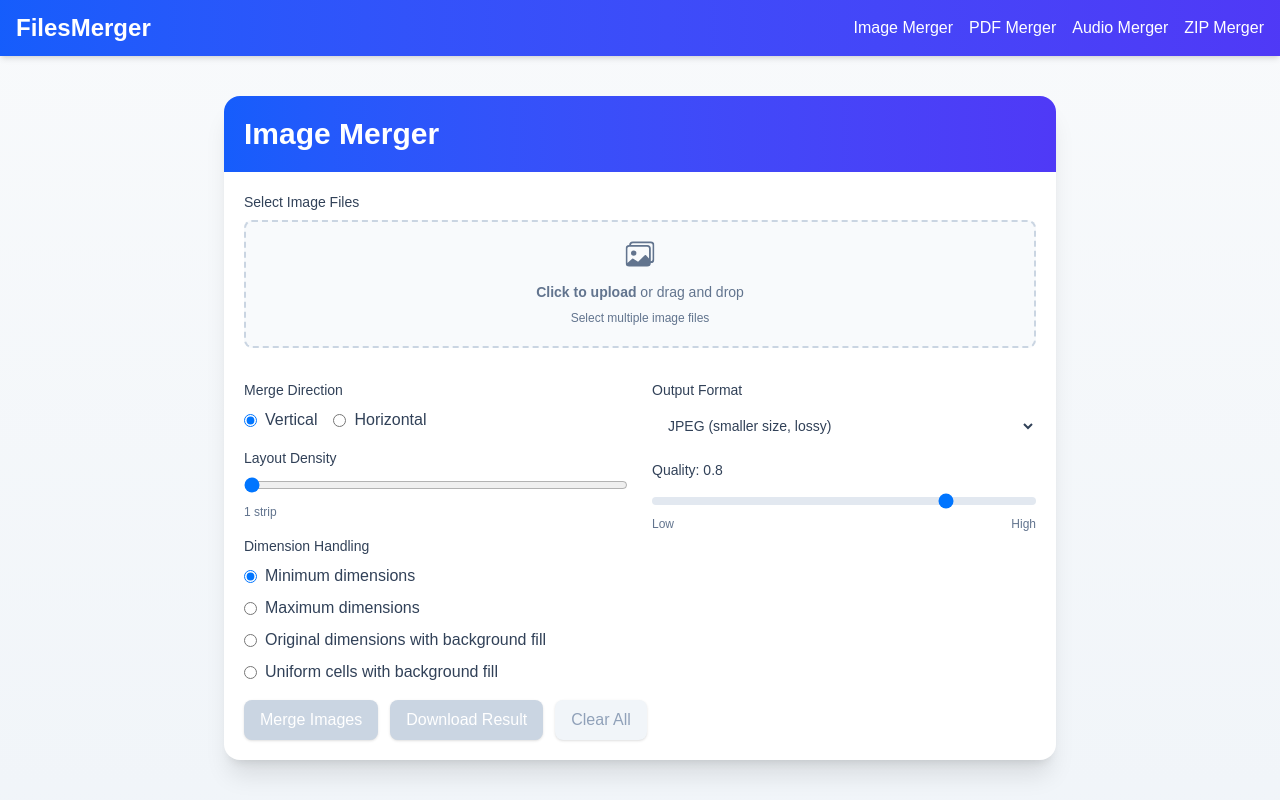
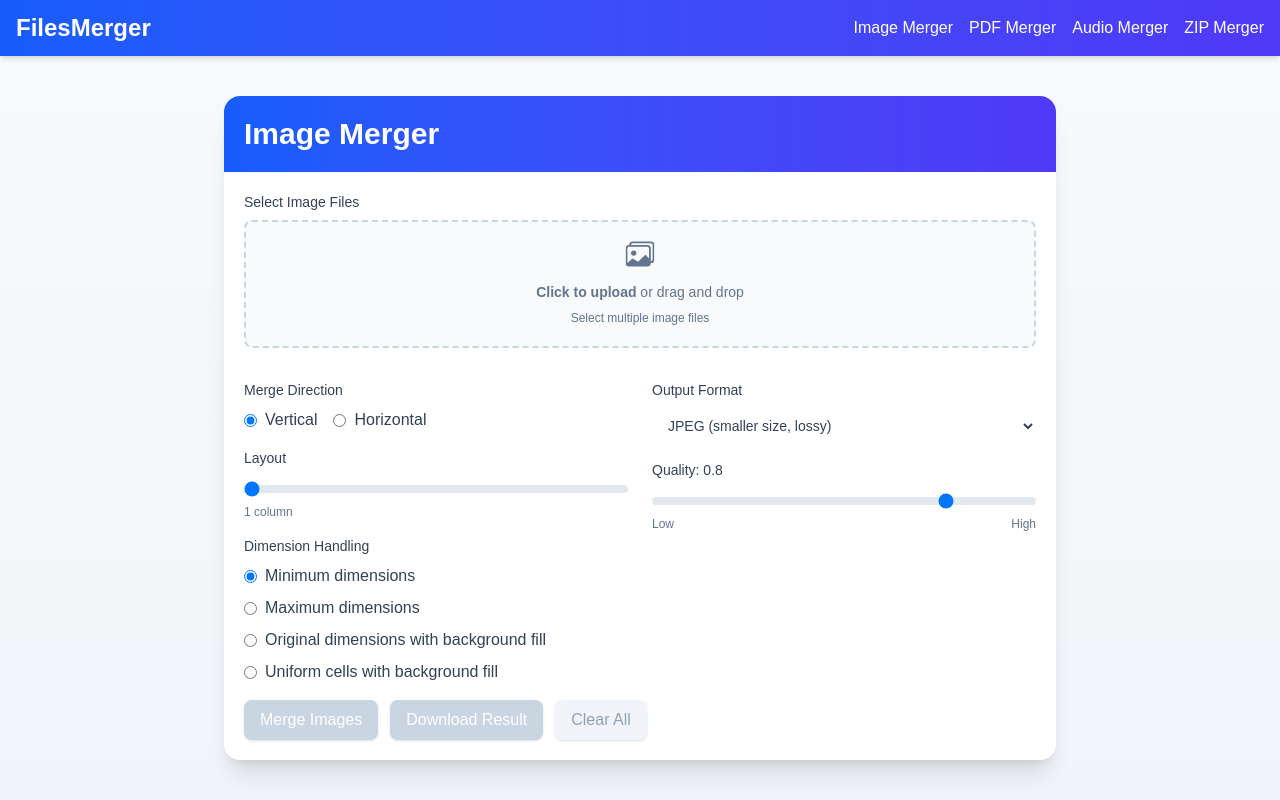
Before and after one commit to SahilAggarwal2004/filesmerger, a Next.js app: page /image in a window 1280 px wide. Built offline with nearby package versions, Linux system fonts and the light colour scheme.

Commit message:
fix: Reset layout selection and clarify layout labels

```diff
--- a/src/pages/image.tsx
+++ b/src/pages/image.tsx
@@ -390,6 +390,11 @@
   }, [activeItemCount, gridCount]);
 
   useEffect(() => {
+    // eslint-disable-next-line react-hooks/set-state-in-effect
+    setGridCount(1);
+  }, [mergeDirection]);
+
+  useEffect(() => {
     return () => {
       if (mergedImage) URL.revokeObjectURL(mergedImage.url);
     };
@@ -517,7 +522,7 @@
                     </div>
                   </div>
                   <div>
-                    <label className="block text-sm font-medium mb-2 text-slate-700 dark:text-slate-300">Layout Density</label>
+                    <label className="block text-sm font-medium mb-2 text-slate-700 dark:text-slate-300">Layout</label>
 
                     <input
                       type="range"
@@ -525,11 +530,12 @@
                       max={Math.max(1, activeItemCount)}
                       value={gridCount}
                       onChange={(e) => setGridCount(Number(e.target.value))}
-                      className="w-full"
+                      className="w-full h-2 bg-slate-200 dark:bg-slate-700 rounded-lg appearance-none cursor-pointer"
                     />
 
                     <p className="text-xs text-slate-500 mt-1">
-                      {gridCount} strip{gridCount > 1 ? "s" : ""}
+                      {gridCount} {mergeDirection === "vertical" ? "column" : "row"}
+                      {gridCount > 1 ? "s" : ""}
                     </p>
                   </div>
                   <div>
```
